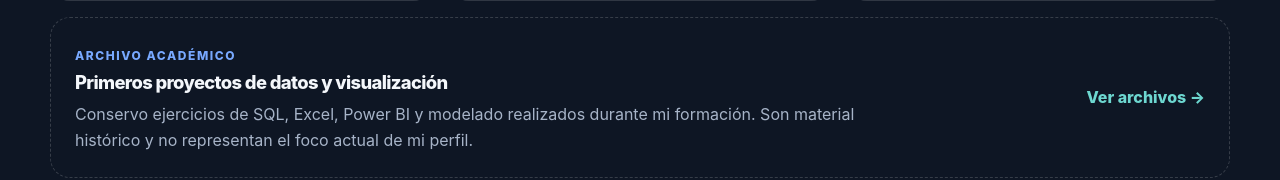
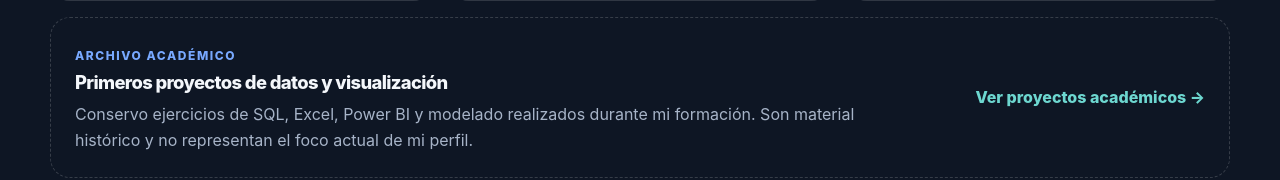
Before and after one commit to jchuit/portfoliojchuit, a plain HTML site: page index.html in a window 1280 px wide. Shown: the part 4303-4483 px from the top of the page. Drawn offline with Linux system fonts and the light colour scheme.

Commit message:
Mejora CTA de proyectos académicos

```diff
--- a/index.html
+++ b/index.html
@@ -245,7 +245,7 @@
             <h3>Primeros proyectos de datos y visualización</h3>
             <p>Conservo ejercicios de SQL, Excel, Power BI y modelado realizados durante mi formación. Son material histórico y no representan el foco actual de mi perfil.</p>
           </div>
-          <a class="text-link" href="Practicas/" aria-label="Abrir carpeta de prácticas académicas">Ver archivos →</a>
+          <a class="text-link" href="Practicas/" aria-label="Abrir proyectos académicos e históricos">Ver proyectos académicos →</a>
         </div>
       </div>
     </section>
```
